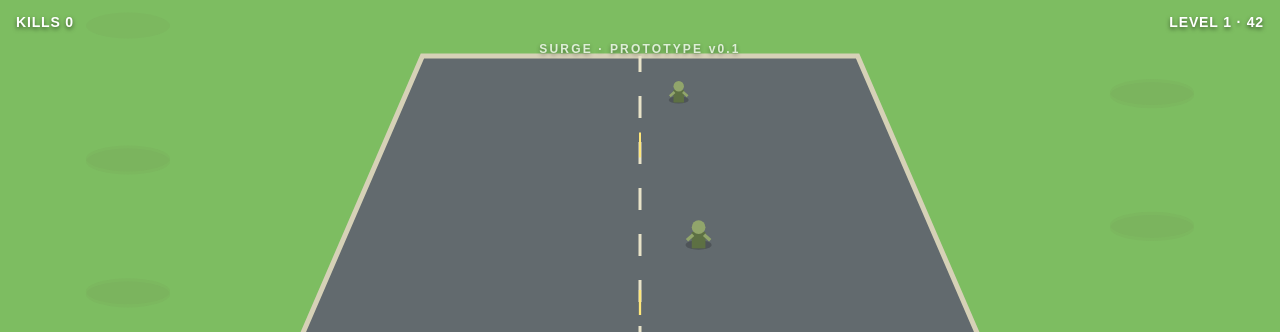
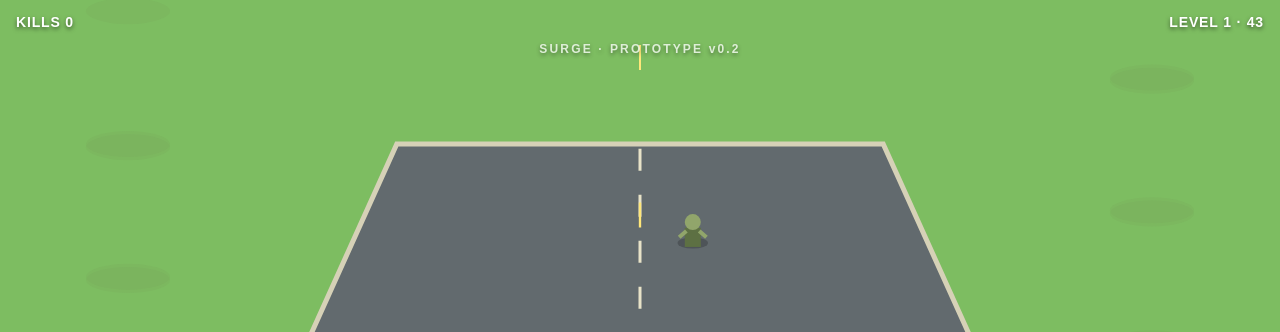
Before and after one commit to sokolum/html_games, a plain HTML site: page surge/index.html in a window 1280 px wide. Shown: the top 332 px of the page. Drawn offline with Linux system fonts and the light colour scheme.

Commit message:
Adjust Surge camera perspective and character scale

```diff
--- a/surge/index.html
+++ b/surge/index.html
@@ -18,14 +18,14 @@ canvas{display:block;width:100%;height:100%;background:#8fcf72}
 </head>
 <body>
 <canvas id="game"></canvas>
-<div id="hud"><div id="top"><span id="kills">KILLS 0</span><span id="time">LEVEL 1 · 45</span></div><div id="title">SURGE · PROTOTYPE v0.1</div><div id="message"></div></div>
+<div id="hud"><div id="top"><span id="kills">KILLS 0</span><span id="time">LEVEL 1 · 45</span></div><div id="title">SURGE · PROTOTYPE v0.2</div><div id="message"></div></div>
 <script>
 /* ============================================================
-   SURGE — PROTOTYPE v0.1
+   SURGE — PROTOTYPE v0.2
    GAME SETTINGS — change these values first when tuning gameplay
    ============================================================ */
 const SETTINGS={
-  GAME_VERSION:'0.1',
+  GAME_VERSION:'0.2',
   LEVEL_SECONDS:45,
   PLAYER_SPEED:720,
   FIRE_RATE:7.5,
@@ -37,8 +37,10 @@ const SETTINGS={
   SPAWN_INTERVAL_START:0.82,
   SPAWN_INTERVAL_END:0.28,
   MAX_ENEMIES:55,
-  ROAD_TOP_WIDTH:0.34,
-  ROAD_BOTTOM_WIDTH:0.82
+  ROAD_HORIZON_Y:0.18,
+  ROAD_TOP_WIDTH:0.38,
+  ROAD_BOTTOM_WIDTH:0.82,
+  CHARACTER_SCALE:1.18
 };
 
 const canvas=document.getElementById('game'),ctx=canvas.getContext('2d');
@@ -50,15 +52,15 @@ const player={x:.5,y:.82,targetX:.5};
 function resize(){dpr=Math.min(devicePixelRatio||1,2);W=innerWidth;H=innerHeight;canvas.width=W*dpr;canvas.height=H*dpr;canvas.style.width=W+'px';canvas.style.height=H+'px';ctx.setTransform(dpr,0,0,dpr,0,0)}
 addEventListener('resize',resize);resize();
 function clamp(v,a,b){return Math.max(a,Math.min(b,v))}
-function roadWidthAt(y){const t=clamp((y-.08)/.84,0,1);return W*(SETTINGS.ROAD_TOP_WIDTH+(SETTINGS.ROAD_BOTTOM_WIDTH-SETTINGS.ROAD_TOP_WIDTH)*t)}
+function roadWidthAt(y){const t=clamp((y-SETTINGS.ROAD_HORIZON_Y)/(.96-SETTINGS.ROAD_HORIZON_Y),0,1);return W*(SETTINGS.ROAD_TOP_WIDTH+(SETTINGS.ROAD_BOTTOM_WIDTH-SETTINGS.ROAD_TOP_WIDTH)*t)}
 function roadBounds(y){const rw=roadWidthAt(y);return[(W-rw)/2,(W+rw)/2]}
 function setTarget(clientX){const b=roadBounds(player.y);player.targetX=clamp((clientX-b[0])/(b[1]-b[0]),.05,.95)}
 addEventListener('pointerdown',e=>setTarget(e.clientX));addEventListener('pointermove',e=>{if(e.buttons||e.pointerType==='touch')setTarget(e.clientX)});
 addEventListener('keydown',e=>{if(e.key==='ArrowLeft'||e.key==='a')player.targetX-=.12;if(e.key==='ArrowRight'||e.key==='d')player.targetX+=.12;player.targetX=clamp(player.targetX,.05,.95)});
 
 function worldX(nx,y){const b=roadBounds(y);return b[0]+nx*(b[1]-b[0])}
-function scaleAt(y){return .42+y*.9}
-function spawnEnemy(){if(enemies.length>=SETTINGS.MAX_ENEMIES)return;const progress=elapsed/SETTINGS.LEVEL_SECONDS;const hp=SETTINGS.ENEMY_HEALTH+(progress>.65?1:0);enemies.push({x:.12+Math.random()*.76,y:.075,hp,maxHp:hp,speed:SETTINGS.ENEMY_SPEED_MIN+Math.random()*(SETTINGS.ENEMY_SPEED_MAX-SETTINGS.ENEMY_SPEED_MIN),phase:Math.random()*6.28})}
+function scaleAt(y){return (.42+y*.9)*SETTINGS.CHARACTER_SCALE}
+function spawnEnemy(){if(enemies.length>=SETTINGS.MAX_ENEMIES)return;const progress=elapsed/SETTINGS.LEVEL_SECONDS;const hp=SETTINGS.ENEMY_HEALTH+(progress>.65?1:0);enemies.push({x:.12+Math.random()*.76,y:SETTINGS.ROAD_HORIZON_Y+.005,hp,maxHp:hp,speed:SETTINGS.ENEMY_SPEED_MIN+Math.random()*(SETTINGS.ENEMY_SPEED_MAX-SETTINGS.ENEMY_SPEED_MIN),phase:Math.random()*6.28})}
 function shoot(){bullets.push({x:player.x,y:player.y-.045,speed:SETTINGS.BULLET_SPEED});for(let i=0;i<3;i++)particles.push({x:player.x,y:player.y-.055,vx:(Math.random()-.5)*.02,vy:-.12-Math.random()*.08,life:.09,max:.09,type:'flash'})}
 function burst(x,y){for(let i=0;i<10;i++)particles.push({x,y,vx:(Math.random()-.5)*.22,vy:(Math.random()-.5)*.18,life:.32+Math.random()*.2,max:.5,type:'hit'})}
 
@@ -77,7 +79,7 @@ function end(win){ended=true;messageEl.style.display='block';messageEl.innerHTML
 function restart(){elapsed=spawnClock=fireClock=kills=0;ended=false;bullets=[];enemies=[];particles=[];player.x=player.targetX=.5;killsEl.textContent='KILLS 0';messageEl.style.display='none'}
 
 function drawRoad(){ctx.fillStyle='#7dbd61';ctx.fillRect(0,0,W,H);ctx.fillStyle='#769d58';for(let i=0;i<18;i++){const y=((i*.083+elapsed*.035)%1)*H;ctx.globalAlpha=.16;ctx.beginPath();ctx.ellipse((i%2?W*.1:W*.9),y,42,13,0,0,Math.PI*2);ctx.fill()}ctx.globalAlpha=1;
- const topY=H*.07,bottomY=H*.96,bt=roadBounds(.07),bb=roadBounds(.96);ctx.beginPath();ctx.moveTo(bt[0],topY);ctx.lineTo(bt[1],topY);ctx.lineTo(bb[1],bottomY);ctx.lineTo(bb[0],bottomY);ctx.closePath();ctx.fillStyle='#626a6e';ctx.fill();ctx.strokeStyle='#d6d1b7';ctx.lineWidth=5;ctx.stroke();
+ const topY=H*SETTINGS.ROAD_HORIZON_Y,bottomY=H*.96,bt=roadBounds(SETTINGS.ROAD_HORIZON_Y),bb=roadBounds(.96);ctx.beginPath();ctx.moveTo(bt[0],topY);ctx.lineTo(bt[1],topY);ctx.lineTo(bb[1],bottomY);ctx.lineTo(bb[0],bottomY);ctx.closePath();ctx.fillStyle='#626a6e';ctx.fill();ctx.strokeStyle='#d6d1b7';ctx.lineWidth=5;ctx.stroke();
  ctx.save();ctx.beginPath();ctx.moveTo(bt[0],topY);ctx.lineTo(bt[1],topY);ctx.lineTo(bb[1],bottomY);ctx.lineTo(bb[0],bottomY);ctx.clip();ctx.strokeStyle='#e8e3c8';ctx.lineWidth=3;ctx.setLineDash([22,24]);ctx.lineDashOffset=(elapsed*110)%46;ctx.beginPath();ctx.moveTo(W/2,topY);ctx.lineTo(W/2,bottomY);ctx.stroke();ctx.restore();ctx.setLineDash([])}
 function drawPlayer(){const x=worldX(player.x,player.y),y=player.y*H,s=scaleAt(player.y);ctx.fillStyle='#0004';ctx.beginPath();ctx.ellipse(x,y+18*s,22*s,8*s,0,0,6.28);ctx.fill();ctx.fillStyle='#253447';ctx.fillRect(x-10*s,y-7*s,20*s,27*s);ctx.fillStyle='#d3a47b';ctx.beginPath();ctx.arc(x,y-13*s,10*s,0,6.28);ctx.fill();ctx.fillStyle='#283622';ctx.beginPath();ctx.arc(x,y-16*s,11*s,3.2,6.2);ctx.fill();ctx.strokeStyle='#1b2026';ctx.lineWidth=5*s;ctx.beginPath();ctx.moveTo(x+4*s,y-3*s);ctx.lineTo(x+5*s,y-28*s);ctx.stroke();ctx.strokeStyle='#9da6ad';ctx.lineWidth=2*s;ctx.beginPath();ctx.moveTo(x+5*s,y-28*s);ctx.lineTo(x+5*s,y-39*s);ctx.stroke()}
 function drawEnemy(e){const x=worldX(e.x,e.y),y=e.y*H,s=scaleAt(e.y);ctx.fillStyle='#0003';ctx.beginPath();ctx.ellipse(x,y+15*s,19*s,7*s,0,0,6.28);ctx.fill();ctx.fillStyle='#5d7043';ctx.fillRect(x-10*s,y-4*s,20*s,24*s);ctx.fillStyle='#91a56b';ctx.beginPath();ctx.arc(x,y-11*s,10*s,0,6.28);ctx.fill();ctx.strokeStyle='#91a56b';ctx.lineWidth=5*s;ctx.beginPath();ctx.moveTo(x-8*s,y);ctx.lineTo(x-17*s,y+8*s);ctx.moveTo(x+8*s,y);ctx.lineTo(x+17*s,y+8*s);ctx.stroke();if(e.maxHp>2){ctx.fillStyle='#1119';ctx.fillRect(x-14*s,y-30*s,28*s,4*s);ctx.fillStyle='#e85d5d';ctx.fillRect(x-14*s,y-30*s,28*s*(e.hp/e.maxHp),4*s)}}
```
